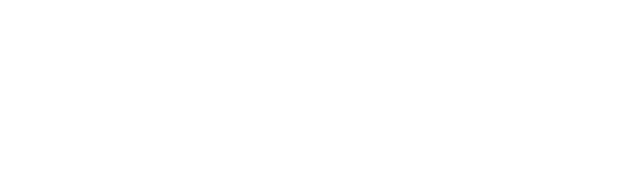
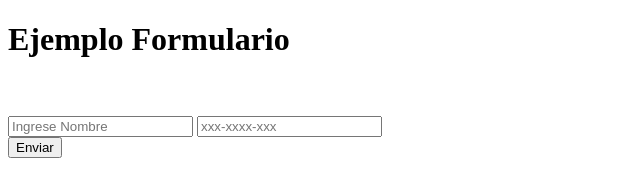
Before and after one commit to rosterg85/testdeinicio, a plain HTML site: page index.html in a window 1280 px wide. Shown: the whole page, without its empty margins (0-640 px from the left). Drawn offline with Linux system fonts and the light colour scheme.

Commit message:
formulario parte 1

```diff
--- a/index.html
+++ b/index.html
@@ -5,6 +5,16 @@
     <link rel="stylesheet" type="text\css" href="estilos.css">
 </head>
 <body>
+    <h1>Ejemplo Formulario</h1>
+    <br>
+    <br>
+    <form>
+        <input type="text" id="nombre" name="nombre" placeholder="Ingrese Nombre">
+        <p id="errorNombre" style="display:none;"></p>
+        <input type="text" id="telefono" name="telefono" placeholder="xxx-xxxx-xxx">
+        <p id="errorApellido" style="display:none;"></p>
+    </form>
+    <button>Enviar</button>
     <script src="main.js"></script>
 </body>
 </html>
```
